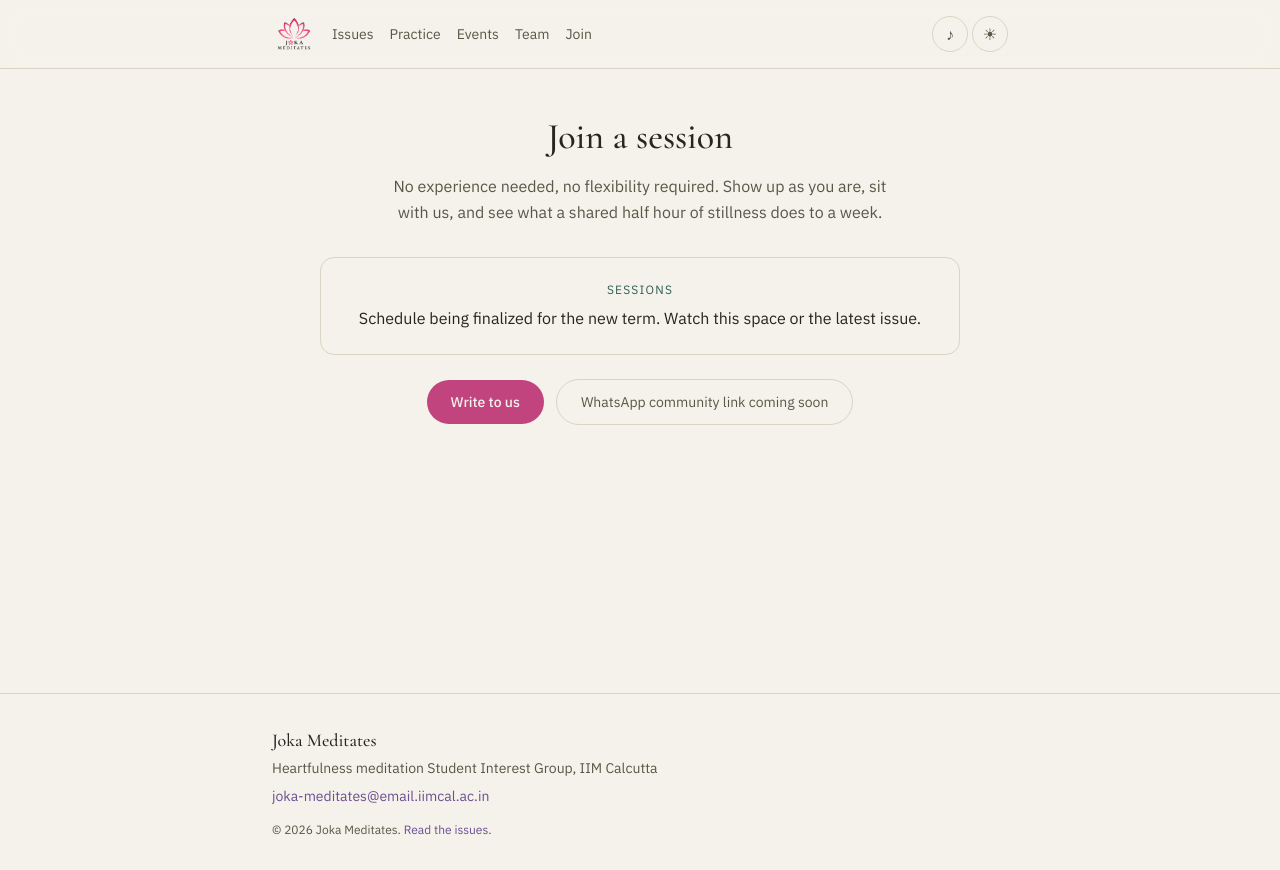
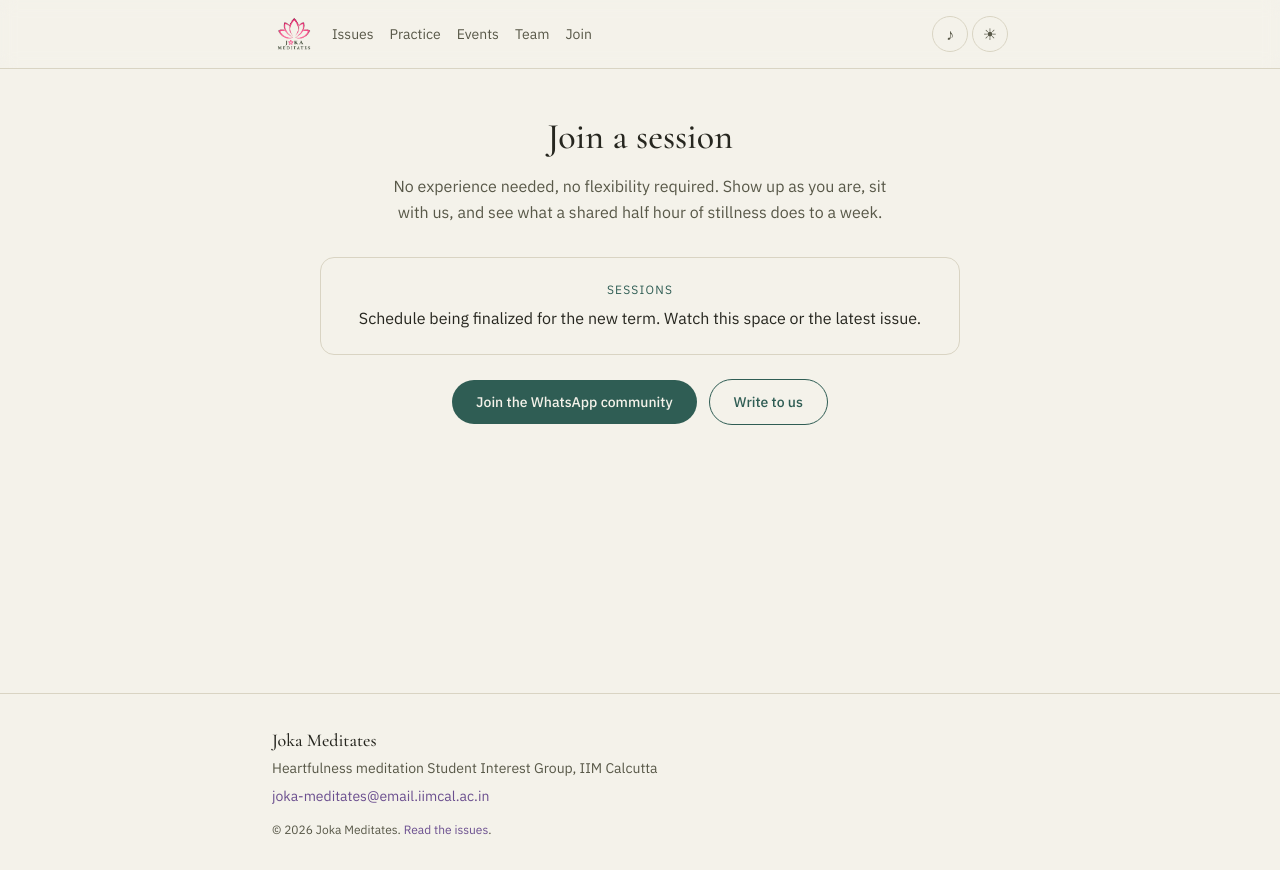
Before and after one commit to Ishu-dev/joka-meditates, a Next.js app: page /join in a window 1280 px wide. Built offline with nearby package versions, Linux system fonts and the light colour scheme.

Commit message:
Add WhatsApp community link to join page

```diff
--- a/app/join/page.js
+++ b/app/join/page.js
@@ -17,14 +17,19 @@ export default function JoinPage() {
       </div>
       <div className="mt-6 flex flex-wrap items-center justify-center gap-3">
         <a
+          href="https://chat.whatsapp.com/GlJ7rURYrjT88BT8h5IwYR"
+          target="_blank"
+          rel="noopener noreferrer"
+          className="rounded-full bg-deep px-6 py-3 text-sm font-medium text-paper hover:opacity-90 transition-opacity"
+        >
+          Join the WhatsApp community
+        </a>
+        <a
           href="mailto:joka-meditates@email.iimcal.ac.in"
-          className="rounded-full bg-accent px-6 py-3 text-sm font-medium text-paper hover:opacity-90 transition-opacity"
+          className="rounded-full border border-deep px-6 py-3 text-sm font-medium text-deep hover:bg-deep-soft transition-colors"
         >
           Write to us
         </a>
-        <span className="rounded-full border border-rule px-6 py-3 text-sm text-ink-soft">
-          WhatsApp community link coming soon
-        </span>
       </div>
     </div>
   );
```
Also changed, not shown: 3 other files (tests, documents, lock files or other folders).
